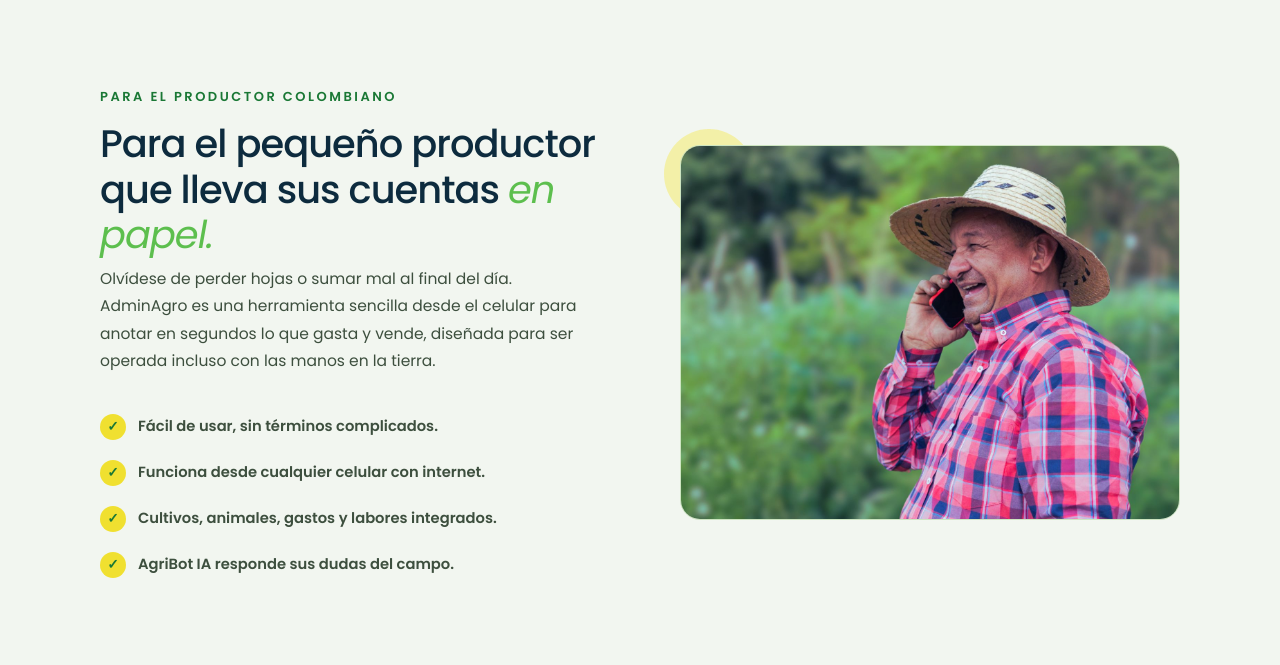
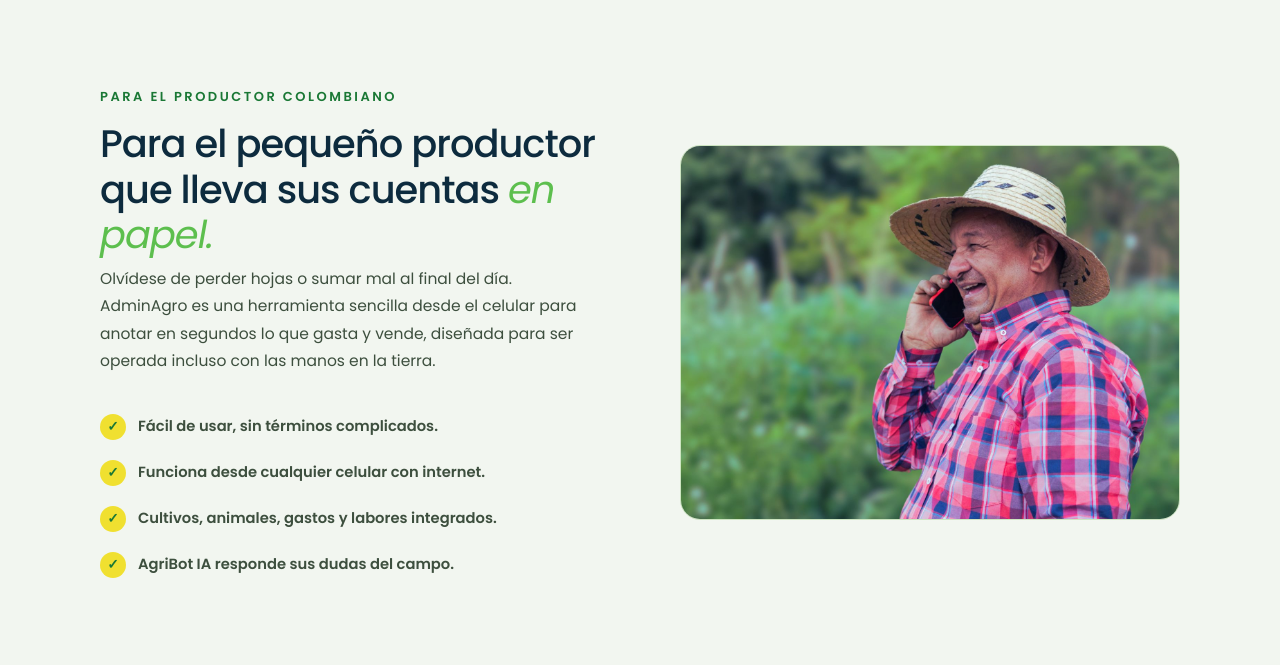
Before and after one commit to natalia-lopez-carmona/AdminFincaIAG706, a Flask app: page / in a window 1280 px wide. Shown: the part 984-1649 px from the top of the page. Run offline with Flask 3, Linux system fonts and the light colour scheme.

Commit message:
Elimina círculo decorativo (blob) detrás de la foto
Co-Authored-By: Claude Sonnet 4.6 <noreply@anthropic.com>

```diff
--- a/chatbot/static/css/style.css
+++ b/chatbot/static/css/style.css
@@ -434,17 +434,6 @@ body {
 
 .value-img { position: relative; }
 
-.value-img .blob {
-  position: absolute;
-  width: 90px;
-  height: 90px;
-  background: var(--lima-claro);
-  border-radius: 50%;
-  top: -16px;
-  left: -16px;
-  z-index: 0;
-  opacity: 0.55;
-}
 
 .value-img img {
   position: relative;
--- a/templates/index.html
+++ b/templates/index.html
@@ -80,8 +80,7 @@
       </div>
     </div>
     <div class="value-img reveal reveal-d2">
-      <div class="blob"></div>
-      <img src="{{ url_for('static', filename='img/value-agricultor.jpg') }}" alt="Agricultor revisando cultivos"/>
+<img src="{{ url_for('static', filename='img/value-agricultor.jpg') }}" alt="Agricultor revisando cultivos"/>
     </div>
   </div>
 </section>
```
